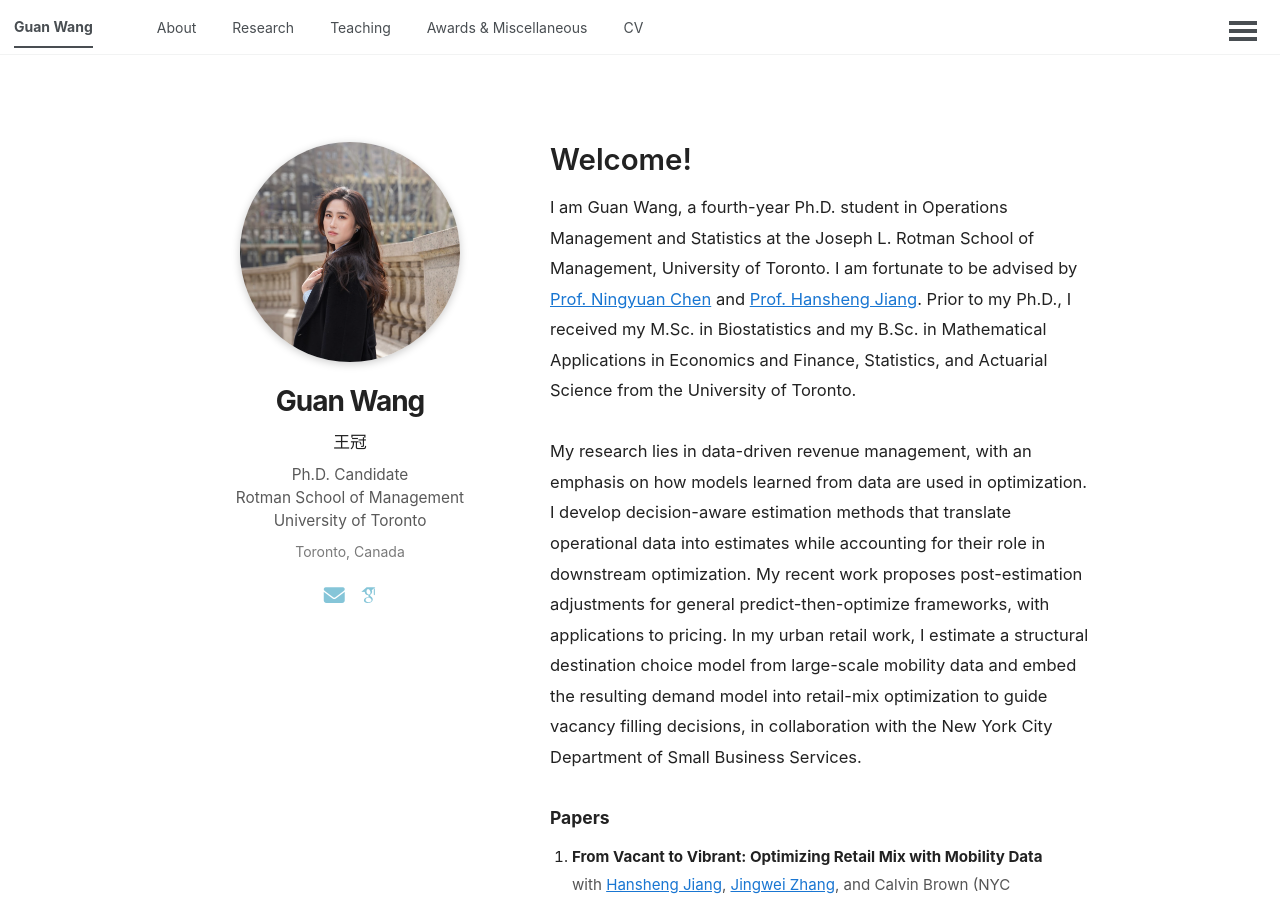
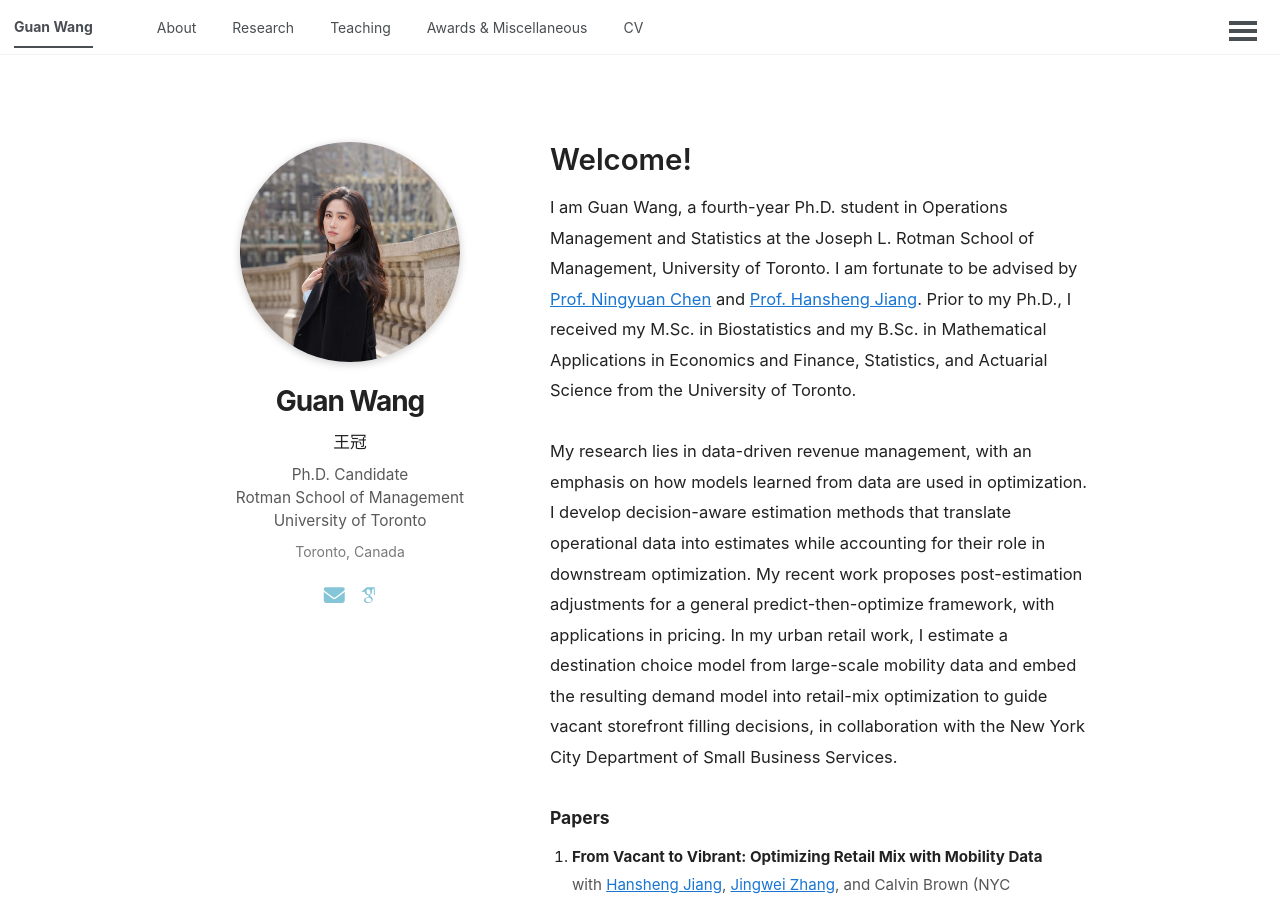
Before and after one commit to wangguan27/wangguan27.github.io, a Jekyll site: the page built from index.md, in a window 1280 px wide and 900 px high. Built offline with Jekyll 4.4.1, drawn with Linux system fonts in a browser that asks for light colours; some web fonts are replaced; a script that is not in the unit is left out.

Commit message:
Update homepage research description

```diff
--- a/index.md
+++ b/index.md
@@ -27,7 +27,7 @@
 			<a href="http://individual.utoronto.ca/ningyuanchen/" target="_blank" style="color:#1976d2;text-decoration:underline;">Prof. Ningyuan Chen</a> and
 			<a href="https://hanshengjiang.github.io/index.html" target="_blank" style="color:#1976d2;text-decoration:underline;">Prof. Hansheng Jiang</a>.
 			Prior to my Ph.D., I received my M.Sc. in Biostatistics and my B.Sc. in Mathematical Applications in Economics and Finance, Statistics, and Actuarial Science from the University of Toronto.<br><br>
-			My research lies in data-driven revenue management, with an emphasis on how models learned from data are used in optimization. I develop decision-aware estimation methods that translate operational data into estimates while accounting for their role in downstream optimization. My recent work proposes post-estimation adjustments for general predict-then-optimize frameworks, with applications to pricing. In my urban retail work, I estimate a structural destination choice model from large-scale mobility data and embed the resulting demand model into retail-mix optimization to guide vacancy filling decisions, in collaboration with the New York City Department of Small Business Services.
+			My research lies in data-driven revenue management, with an emphasis on how models learned from data are used in optimization. I develop decision-aware estimation methods that translate operational data into estimates while accounting for their role in downstream optimization. My recent work proposes post-estimation adjustments for a general predict-then-optimize framework, with applications in pricing. In my urban retail work, I estimate a destination choice model from large-scale mobility data and embed the resulting demand model into retail-mix optimization to guide vacant storefront filling decisions, in collaboration with the New York City Department of Small Business Services.
 		</div>
 
 		<h2 style="margin-bottom:0.5em;">Papers</h2>
```
